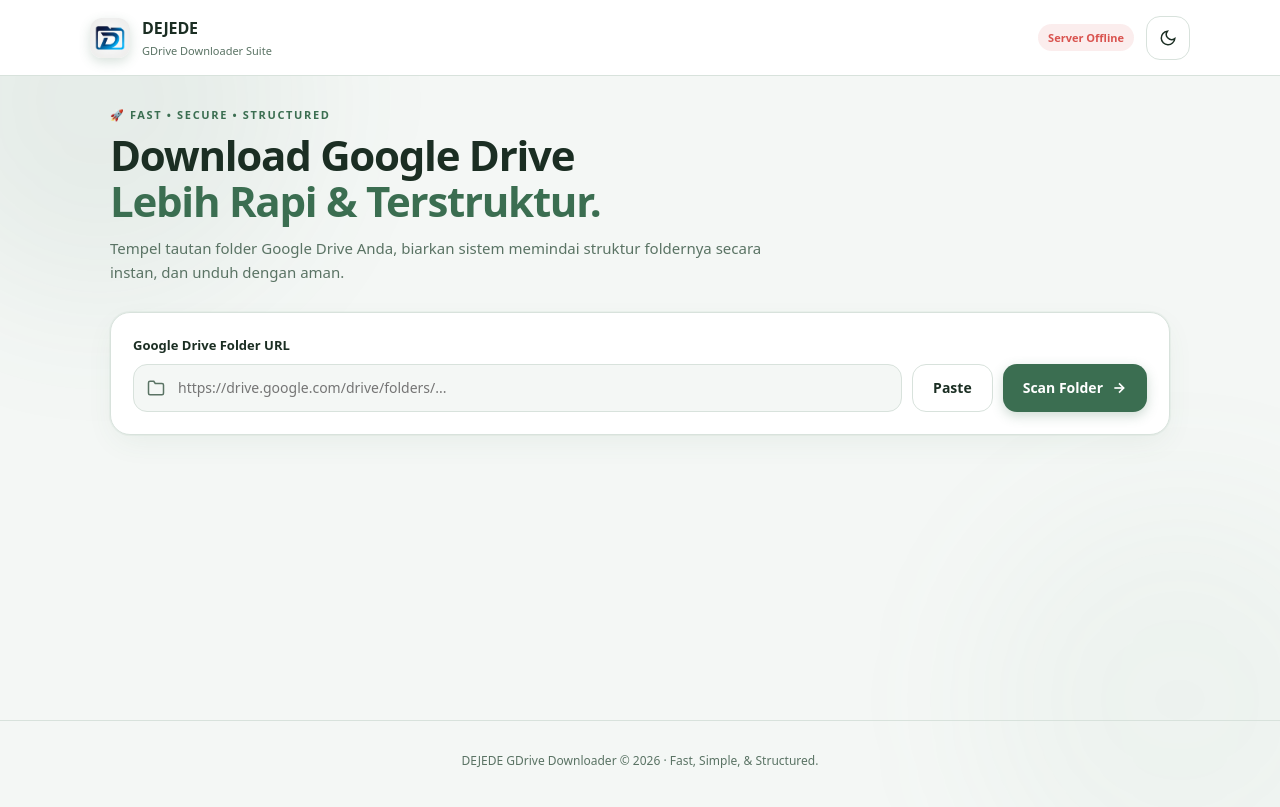
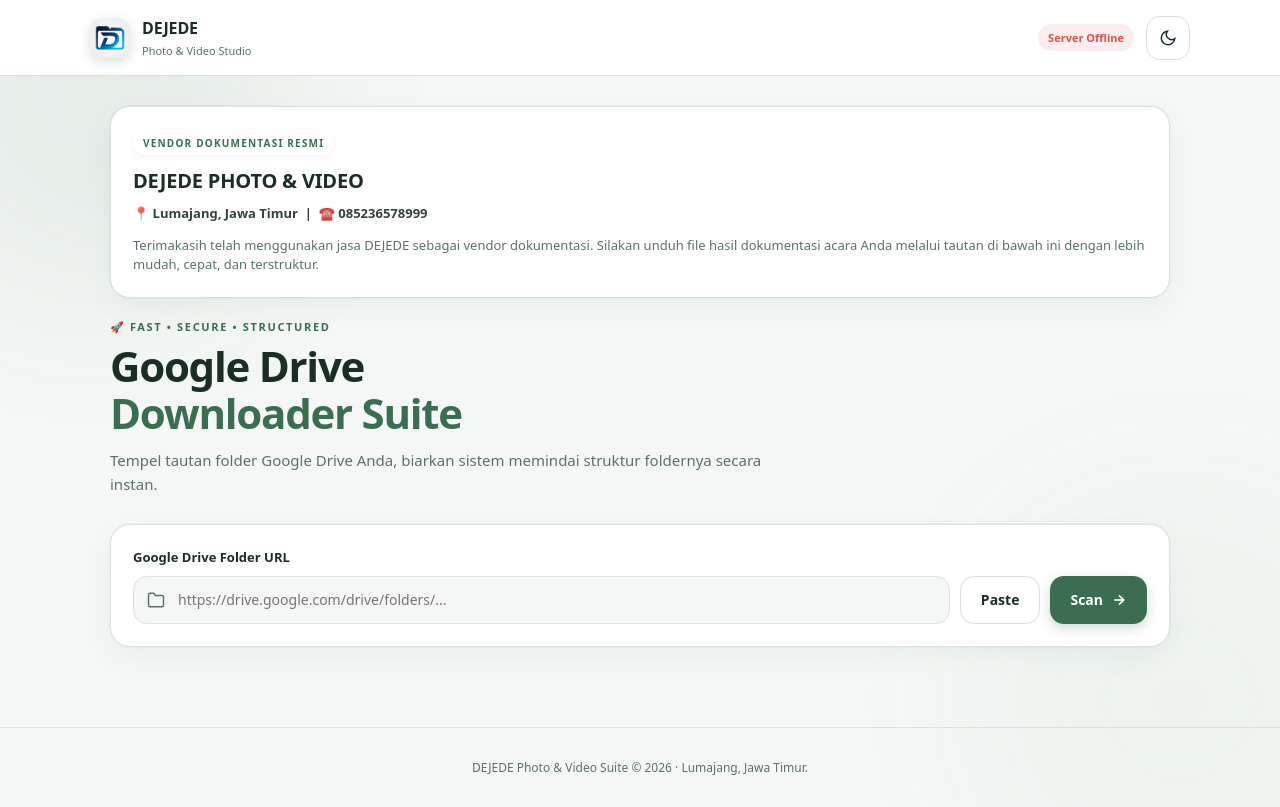
Before and after one commit to dejede/dejedrive, a plain HTML site: page index.html in a window 1280 px wide. Drawn offline with Linux system fonts and the light colour scheme.

Commit message:
Update index.html

```diff
--- a/index.html
+++ b/index.html
@@ -5,7 +5,7 @@
   <meta name="viewport" content="width=device-width,initial-scale=1,viewport-fit=cover">
   <meta name="theme-color" content="#0b1220">
   <meta name="description" content="DEJEDE GDrive Downloader — Fast, Simple, and Structured Google Drive Downloader.">
-  <title>DEJEDE GDrive Downloader</title>
+  <title>DEJEDE | Photo & Video - GDrive Downloader Suite</title>
   <link rel="icon" href="assets/logo.png" type="image/png">
   <link rel="stylesheet" href="style.css">
 </head>
@@ -20,11 +20,11 @@
       <img src="assets/logo.png" alt="Logo" class="brand-logo">
       <div>
         <strong>DEJEDE</strong>
-        <small>GDrive Downloader Suite</small>
+        <small>Photo & Video Studio</small>
       </div>
     </div>
     <div class="topbar-actions">
-      <span id="backendStatus" class="backend-badge checking">Checking server...</span>
+      <span id="backendStatus" class="backend-badge checking">Checking...</span>
       <button id="themeBtn" class="icon-btn" aria-label="Ganti tema">
         <svg width="18" height="18" viewBox="0 0 24 24" fill="none" stroke="currentColor" stroke-width="2"><path d="M21 12.79A9 9 0 1 1 11.21 3 7 7 0 0 0 21 12.79z"></path></svg>
       </button>
@@ -32,10 +32,22 @@
   </header>
 
   <main class="shell">
+    <!-- Banner Informasi Usaha & Ucapan Terimakasih -->
+    <section class="card business-banner">
+      <div class="banner-content">
+        <span class="badge-studio">VENDOR DOKUMENTASI RESMI</span>
+        <h2>DEJEDE PHOTO & VIDEO</h2>
+        <p class="contact-info">📍 Lumajang, Jawa Timur &nbsp;|&nbsp; ☎️ 085236578999</p>
+        <p class="thank-you-text">
+          Terimakasih telah menggunakan jasa DEJEDE sebagai vendor dokumentasi. Silakan unduh file hasil dokumentasi acara Anda melalui tautan di bawah ini dengan lebih mudah, cepat, dan terstruktur.
+        </p>
+      </div>
+    </section>
+
     <section class="hero">
       <div class="eyebrow">🚀 FAST • SECURE • STRUCTURED</div>
-      <h1>Download Google Drive<br><span>Lebih Rapi & Terstruktur.</span></h1>
-      <p>Tempel tautan folder Google Drive Anda, biarkan sistem memindai struktur foldernya secara instan, dan unduh dengan aman.</p>
+      <h1>Google Drive<br><span>Downloader Suite</span></h1>
+      <p>Tempel tautan folder Google Drive Anda, biarkan sistem memindai struktur foldernya secara instan.</p>
     </section>
 
     <section class="card input-card">
@@ -47,7 +59,7 @@
         </div>
         <button id="pasteBtn" class="secondary">Paste</button>
         <button id="scanBtn" class="primary">
-          <span>Scan Folder</span>
+          <span>Scan</span>
           <svg width="16" height="16" viewBox="0 0 24 24" fill="none" stroke="currentColor" stroke-width="2.5"><line x1="5" y1="12" x2="19" y2="12"></line><polyline points="12 5 19 12 12 19"></polyline></svg>
         </button>
       </div>
@@ -87,13 +99,13 @@
         <div id="detail" class="hint">Struktur siap diproses. Klik tombol download di bawah.</div>
       </section>
 
-      <div class="actions">
+      <main-actions class="actions">
         <button id="downloadBtn" class="primary big">
           <svg width="20" height="20" viewBox="0 0 24 24" fill="none" stroke="currentColor" stroke-width="2.5"><path d="M21 15v4a2 2 0 0 1-2 2H5a2 2 0 0 1-2-2v-4"></path><polyline points="7 10 12 15 17 10"></polyline><line x1="12" y1="15" x2="12" y2="3"></line></svg>
           Download Semua File
         </button>
         <button id="retryBtn" class="secondary big" disabled>↻ Ulangi Gagal</button>
-      </div>
+      </main-actions>
 
       <section class="card">
         <div class="section-head">
@@ -108,7 +120,7 @@
   </main>
 
   <footer>
-    <p>DEJEDE GDrive Downloader &copy; 2026 · Fast, Simple, & Structured.</p>
+    <p>DEJEDE Photo & Video Suite &copy; 2026 · Lumajang, Jawa Timur.</p>
   </footer>
 
   <script src="app.js"></script>
```
